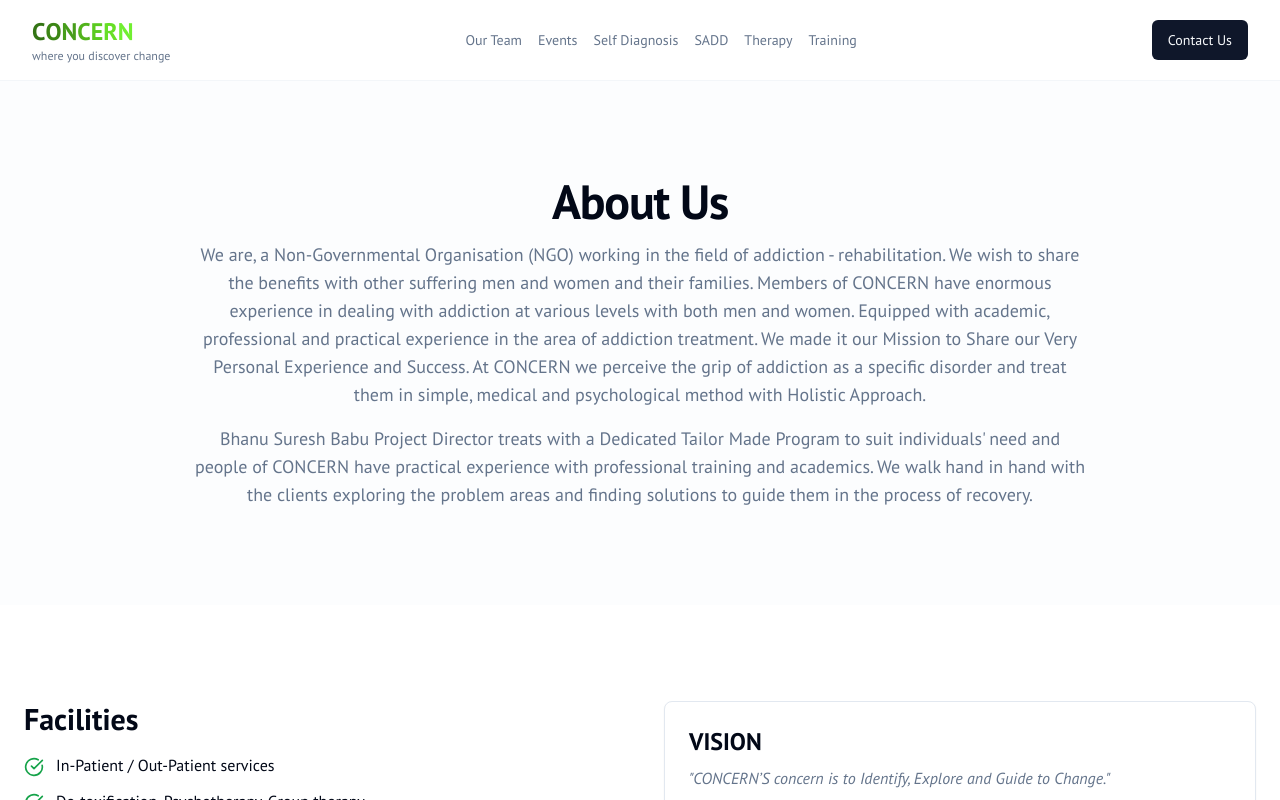
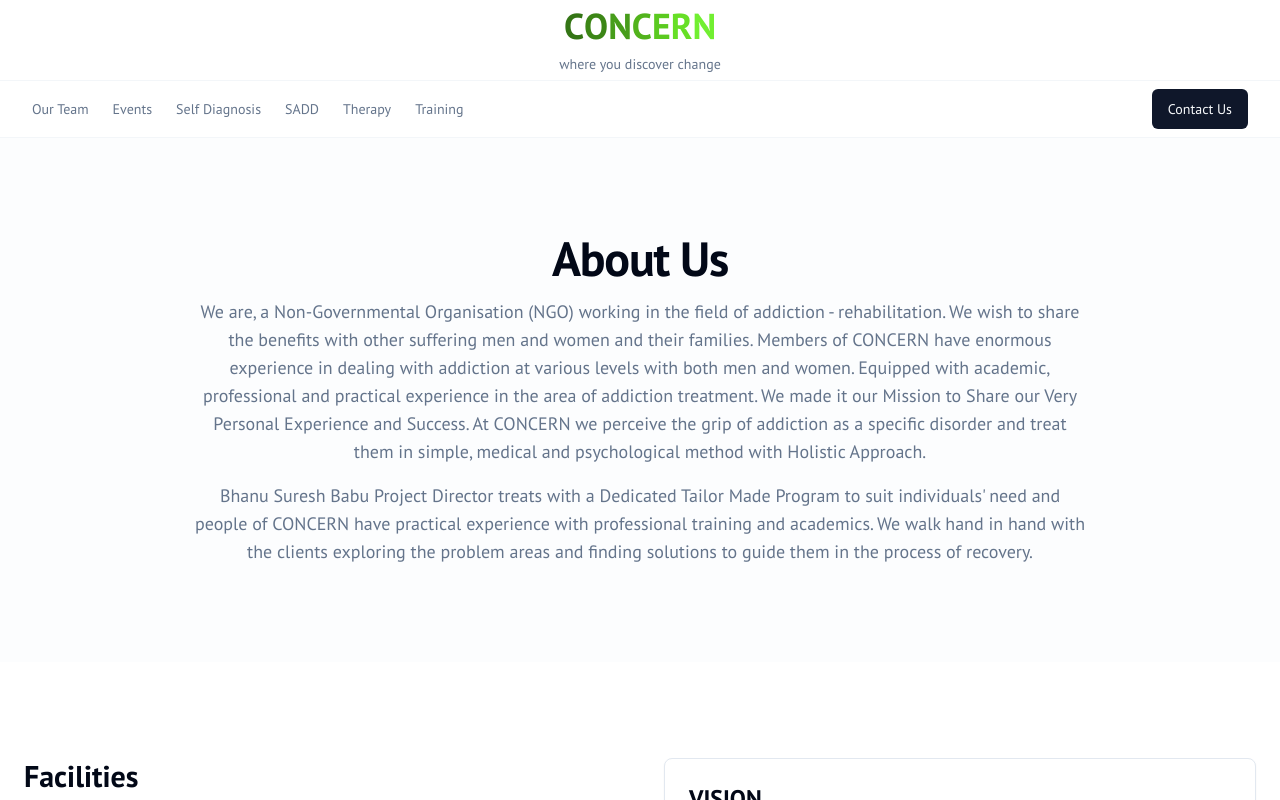
Before and after one commit to tanishpoddar/Concern-Website, a Next.js app: page / in a window 1280 px wide. Shown: the top 800 px of the page. Built offline with nearby package versions, Linux system fonts and the light colour scheme.

Commit message:
changed-code-files

```diff
--- a/src/app/layout.tsx
+++ b/src/app/layout.tsx
@@ -3,6 +3,7 @@
 import { Toaster } from '@/components/ui/toaster';
 import Header from '@/components/header';
 import Footer from '@/components/footer';
+import Navbar from '@/components/navbar';
 
 export const metadata: Metadata = {
   title: 'CONCERN | Where you discover change',
@@ -26,6 +27,7 @@
       </head>
       <body className="font-body antialiased">
         <Header />
+        <Navbar />
         {children}
         <Footer />
         <Toaster />
--- a/src/components/header.tsx
+++ b/src/components/header.tsx
@@ -1,67 +1,14 @@
 import Link from 'next/link';
-import { Button } from '@/components/ui/button';
 import { ConcernLogo } from '@/components/logo';
-import { Sheet, SheetContent, SheetTrigger } from '@/components/ui/sheet';
-import { Menu } from 'lucide-react';
-
-const navLinks = [
-  { href: '/our-team', label: 'Our Team' },
-  { href: '/events', label: 'Events' },
-  { href: '/self-diagnosis', label: 'Self Diagnosis' },
-  { href: '/sadd', label: 'SADD' },
-  { href: '/therapy', label: 'Therapy' },
-  { href: '/training', label: 'Training' },
-];
 
 export default function Header() {
   return (
-    <header className="sticky top-0 z-40 w-full border-b border-border/40 bg-background/95 backdrop-blur supports-[backdrop-filter]:bg-background/60">
-      <div className="container flex h-20 max-w-screen-2xl items-center justify-between">
-        <Link href="/" className="flex items-center gap-2">
-          <div className="flex flex-col">
-            <ConcernLogo className="text-2xl" />
-            <p className="text-xs text-muted-foreground">where you discover change</p>
-          </div>
+    <header className="bg-background/95">
+      <div className="container flex h-20 max-w-screen-2xl items-center justify-center">
+        <Link href="/" className="flex flex-col items-center gap-2">
+            <ConcernLogo className="text-4xl" />
+            <p className="text-sm text-muted-foreground">where you discover change</p>
         </Link>
-        <nav className="hidden items-center gap-4 text-sm font-medium lg:flex">
-          {navLinks.map((link) => (
-            <Link
-              key={link.href}
-              href={link.href}
-              className="text-muted-foreground transition-colors hover:text-foreground"
-            >
-              {link.label}
-            </Link>
-          ))}
-        </nav>
-        <div className="flex items-center gap-4">
-          <Button asChild className="hidden sm:inline-flex">
-            <Link href="/contact-us">Contact Us</Link>
-          </Button>
-          <Sheet>
-            <SheetTrigger asChild>
-              <Button variant="outline" size="icon" className="lg:hidden">
-                <Menu className="h-5 w-5" />
-                <span className="sr-only">Toggle Menu</span>
-              </Button>
-            </SheetTrigger>
-            <SheetContent side="right">
-              <nav className="mt-8 grid gap-6 text-lg font-medium">
-                <Link href="/" className="flex items-center gap-2 text-lg font-semibold">
-                   <ConcernLogo className="text-3xl" />
-                </Link>
-                {navLinks.map((link) => (
-                   <Link key={link.href} href={link.href} className="text-muted-foreground hover:text-foreground">
-                    {link.label}
-                  </Link>
-                ))}
-                 <Button asChild>
-                    <Link href="/contact-us">Contact Us</Link>
-                  </Button>
-              </nav>
-            </SheetContent>
-          </Sheet>
-        </div>
       </div>
     </header>
   );
--- /dev/null
+++ b/src/components/navbar.tsx
@@ -0,0 +1,61 @@
+import Link from 'next/link';
+import { Button } from '@/components/ui/button';
+import { Sheet, SheetContent, SheetTrigger } from '@/components/ui/sheet';
+import { Menu } from 'lucide-react';
+
+const navLinks = [
+  { href: '/our-team', label: 'Our Team' },
+  { href: '/events', label: 'Events' },
+  { href: '/self-diagnosis', label: 'Self Diagnosis' },
+  { href: '/sadd', label: 'SADD' },
+  { href: '/therapy', label: 'Therapy' },
+  { href: '/training', label: 'Training' },
+];
+
+export default function Navbar() {
+  return (
+    <nav className="sticky top-0 z-40 w-full border-b border-t border-border/40 bg-background/95 backdrop-blur supports-[backdrop-filter]:bg-background/60">
+      <div className="container flex h-14 max-w-screen-2xl items-center justify-between">
+        <div className="hidden items-center gap-6 text-sm font-medium lg:flex">
+          {navLinks.map((link) => (
+            <Link
+              key={link.href}
+              href={link.href}
+              className="text-muted-foreground transition-colors hover:text-foreground"
+            >
+              {link.label}
+            </Link>
+          ))}
+        </div>
+
+        {/* Mobile Menu */}
+        <div className="flex flex-1 items-center justify-end lg:hidden">
+            <Sheet>
+            <SheetTrigger asChild>
+              <Button variant="outline" size="icon">
+                <Menu className="h-5 w-5" />
+                <span className="sr-only">Toggle Menu</span>
+              </Button>
+            </SheetTrigger>
+            <SheetContent side="right">
+              <nav className="mt-8 grid gap-6 text-lg font-medium">
+                {navLinks.map((link) => (
+                   <Link key={link.href} href={link.href} className="text-muted-foreground hover:text-foreground">
+                    {link.label}
+                  </Link>
+                ))}
+                 <Button asChild>
+                    <Link href="/contact-us">Contact Us</Link>
+                  </Button>
+              </nav>
+            </SheetContent>
+          </Sheet>
+        </div>
+
+        <Button asChild className="hidden lg:inline-flex">
+          <Link href="/contact-us">Contact Us</Link>
+        </Button>
+      </div>
+    </nav>
+  );
+}
```
